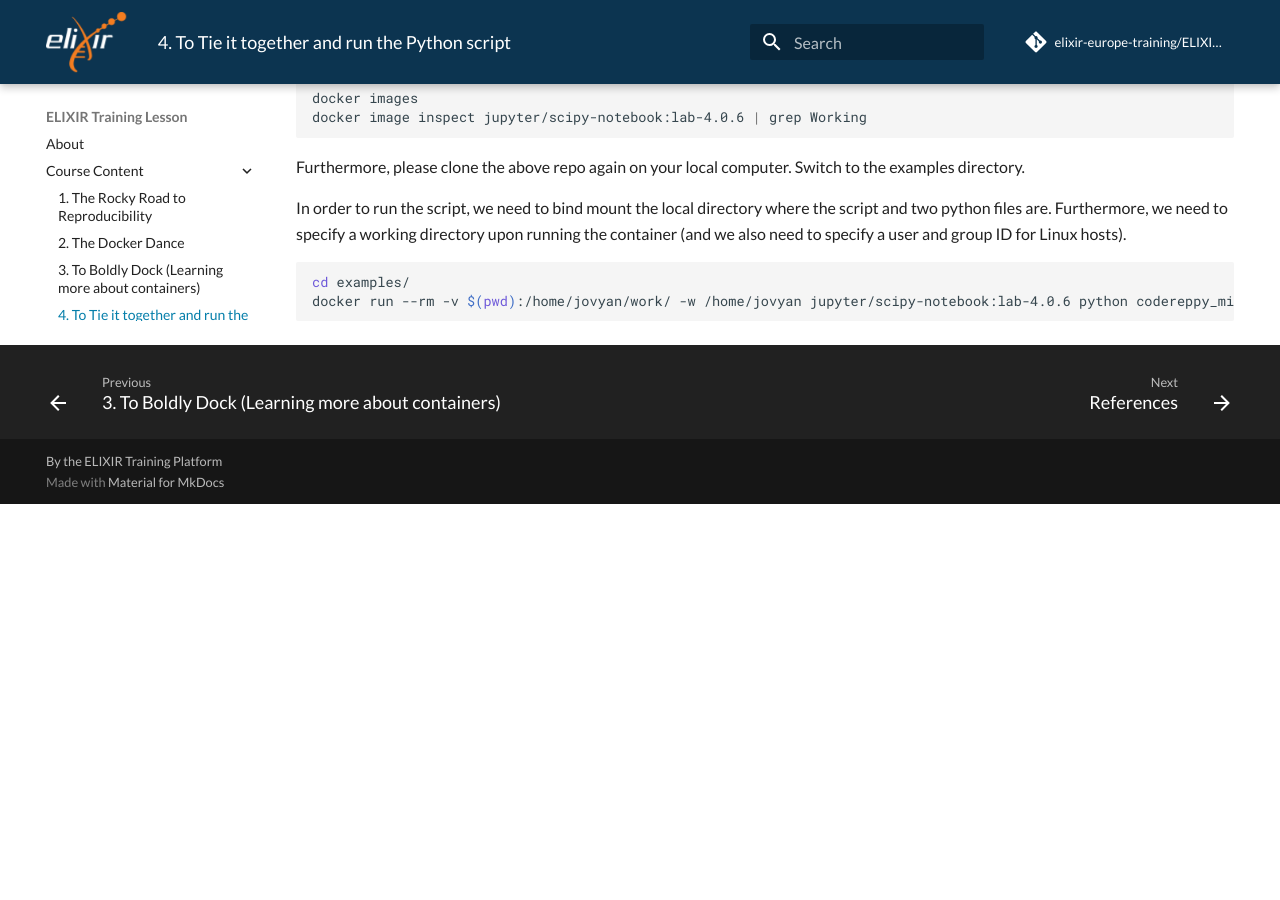
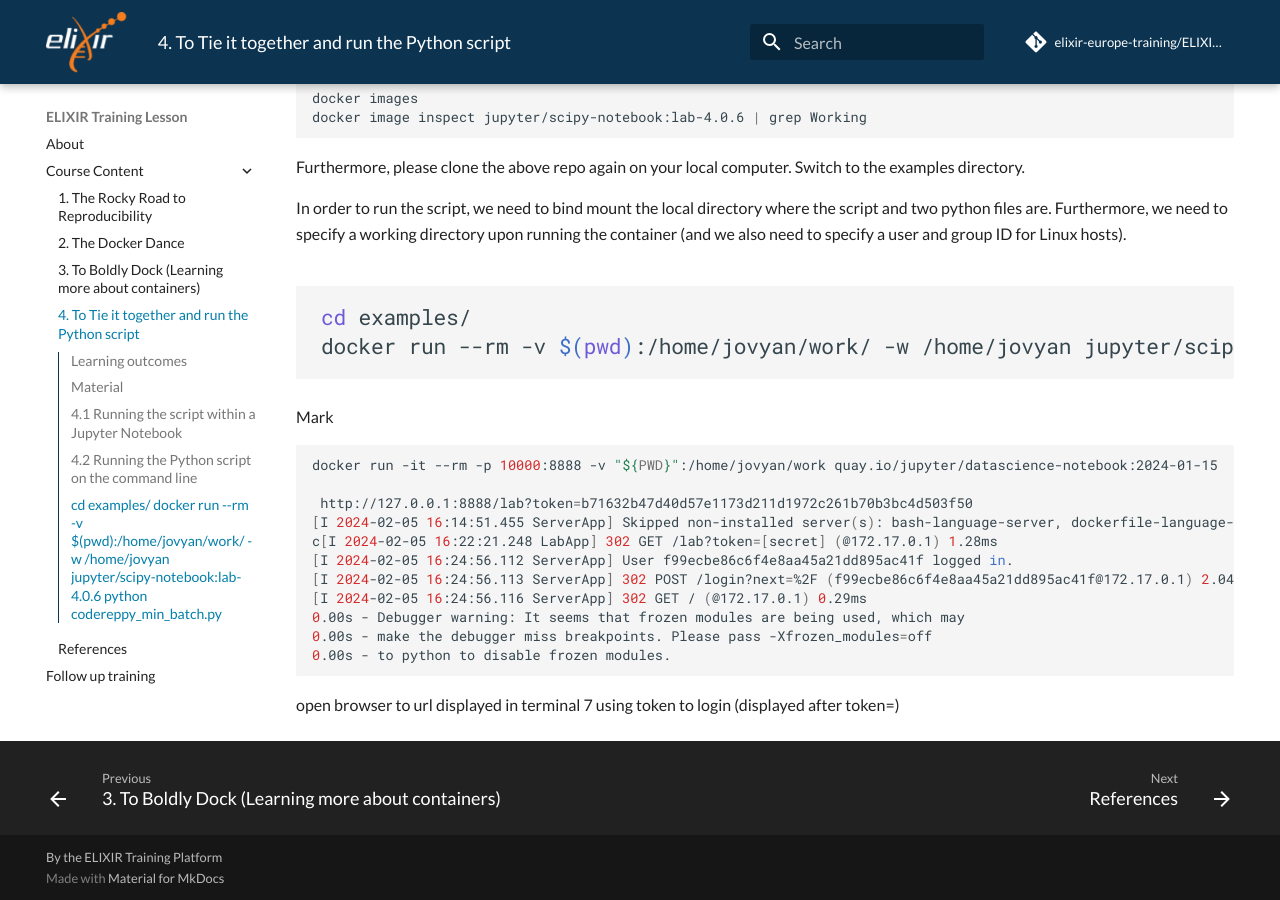
Before and after one commit to elixir-europe-training/ELIXIR-TrP-ContainersPython-CodeRep, an MkDocs documentation site: the page built from docs/chapters/chapter_04.md, in a window 1280 px wide and 900 px high, scrolled down 1502 px. Built offline with MkDocs 1.6.1 and Material for MkDocs 9.7.7, drawn with Linux system fonts in a browser that asks for light colours; comment, search, counter and statistics services are not loaded; before the commit the page ends 2006 px from its top, so only the background shows below that.

Commit message:
Update chapter_04.md

````diff
--- a/docs/chapters/chapter_04.md
+++ b/docs/chapters/chapter_04.md
@@ -60,3 +60,21 @@
 cd examples/
 docker run --rm -v $(pwd):/home/jovyan/work/ -w /home/jovyan jupyter/scipy-notebook:lab-4.0.6 python codereppy_min_batch.py
 ```
+------
+Mark
+
+```sh
+docker run -it --rm -p 10000:8888 -v "${PWD}":/home/jovyan/work quay.io/jupyter/datascience-notebook:2024-01-15
+
+ http://127.0.0.1:8888/lab?token=b71632b47d40d57e1173d211d1972c261b70b3bc4d503f50
+[I 2024-02-05 16:14:51.455 ServerApp] Skipped non-installed server(s): bash-language-server, dockerfile-language-server-nodejs, javascript-typescript-langserver, jedi-language-server, julia-language-server, pyright, python-language-server, python-lsp-server, r-languageserver, sql-language-server, texlab, typescript-language-server, unified-language-server, vscode-css-languageserver-bin, vscode-html-languageserver-bin, vscode-json-languageserver-bin, yaml-language-server
+c[I 2024-02-05 16:22:21.248 LabApp] 302 GET /lab?token=[secret] (@172.17.0.1) 1.28ms
+[I 2024-02-05 16:24:56.112 ServerApp] User f99ecbe86c6f4e8aa45a21dd895ac41f logged in.
+[I 2024-02-05 16:24:56.113 ServerApp] 302 POST /login?next=%2F (f99ecbe86c6f4e8aa45a21dd895ac41f@172.17.0.1) 2.04ms
+[I 2024-02-05 16:24:56.116 ServerApp] 302 GET / (@172.17.0.1) 0.29ms
+0.00s - Debugger warning: It seems that frozen modules are being used, which may
+0.00s - make the debugger miss breakpoints. Please pass -Xfrozen_modules=off
+0.00s - to python to disable frozen modules.
+```
+
+open browser to url displayed in terminal 7 using token to login (displayed after token=)
````
